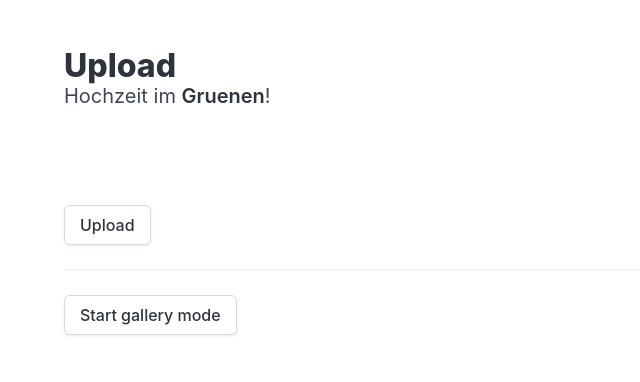
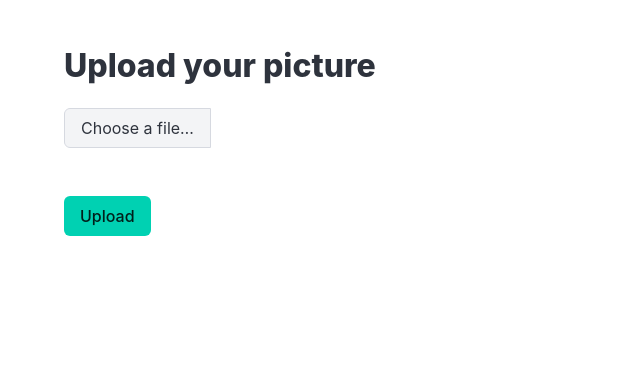
Before and after one commit to dusk-and-dawn/MFWedding, a Flask app: page /upload in a window 1280 px wide. Shown: the top 382 px of the page, without its empty margins (0-640 px from the left). Run offline with Flask 3, Linux system fonts and the light colour scheme.

Commit message:
update to something useful

```diff
--- a/app/main.py
+++ b/app/main.py
@@ -1,23 +1,38 @@
-from flask import Flask, render_template, url_for
+from flask import Flask, render_template, request, redirect, url_for
 import os
-import random as rs
+import random
 
 app = Flask(__name__)
+UPLOAD_FOLDER = 'app/static'
+ALLOWED_EXTENSIONS = {'jpeg', 'jpg', 'png'}
+app.config['UPLOAD_FOLDER'] = UPLOAD_FOLDER
+
+def allowed_file(filename):
+    return '.' in filename and filename.rsplit('.', 1)[1].lower() in ALLOWED_EXTENSIONS
 
 @app.route('/')
 def index():
     return render_template('index.html')
 
-@app.route('/upload')
+@app.route('/upload', methods=['GET', 'POST'])
 def upload():
+    if request.method == 'POST':
+        if 'file' not in request.files:
+            return "No file part"
+        file = request.files['file']
+        if file.filename == '':
+            return "No selected file"
+        if file and allowed_file(file.filename):
+            filepath = os.path.join(app.config['UPLOAD_FOLDER'], file.filename)
+            file.save(filepath)
+            return redirect(url_for('gallery'))
     return render_template('upload.html')
 
 @app.route('/gallery')
 def gallery():
-    random_nr = rs.randint(0, 4)
-    img_to_show = f'img{random_nr}.jpeg'
-
-    return render_template('gallery.html', img_to_show=img_to_show)
+    image_files = [f for f in os.listdir(UPLOAD_FOLDER) if f.lower().endswith(('jpg', 'jpeg', 'png'))]
+    random.shuffle(image_files)
+    return render_template('gallery.html', images=image_files)
 
 if __name__ == '__main__':
     app.run(debug=True)
--- a/app/templates/upload.html
+++ b/app/templates/upload.html
@@ -1,28 +1,26 @@
 <!DOCTYPE html>
 <html>
   <head>
-    <meta charset="utf-8">
-    <meta name="viewport" content="width=device-width, initial-scale=1">
-    <title>Hello Bulma!</title>
+    <title>Upload Image</title>
     <link rel="stylesheet" href="https://cdn.jsdelivr.net/npm/bulma@1.0.4/css/bulma.min.css">
   </head>
   <body>
-  <section class="section">
-    <div class="container">
-      <h1 class="title">
-        Upload
-      </h1>
-      <p class="subtitle">
-        Hochzeit im <strong>Gruenen</strong>!
-      </p>
-    </div>
-  </section>
-  <section class="section">
-    <div class="container">
-      <button class="button">Upload</button>
-        <hr>
-      <button class="button">Start gallery mode</button>
-    </div>
-  </section>
+    <section class="section">
+      <div class="container">
+        <h1 class="title">Upload your picture</h1>
+        <form method="POST" enctype="multipart/form-data">
+          <div class="file has-name">
+            <label class="file-label">
+              <input class="file-input" type="file" name="file">
+              <span class="file-cta">
+                <span class="file-label">Choose a file…</span>
+              </span>
+            </label>
+          </div>
+          <br>
+          <button class="button is-primary" type="submit">Upload</button>
+        </form>
+      </div>
+    </section>
   </body>
 </html>
```
Also changed, not shown: app/main3.py (added, +23 -0 lines), app/templates/gallery.html (+14 -20 lines), app/templates/gallery2.html (added, +28 -0 lines), app/static/IMG_6671.jpeg (added), app/static/WhatsApp Image 2025-05-13 at 20.27.24.jpeg (added).
